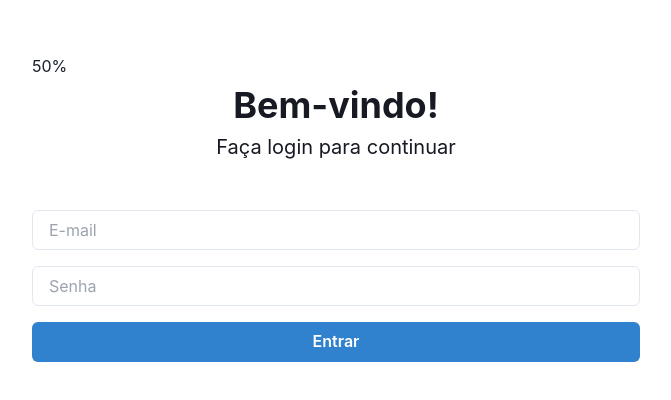
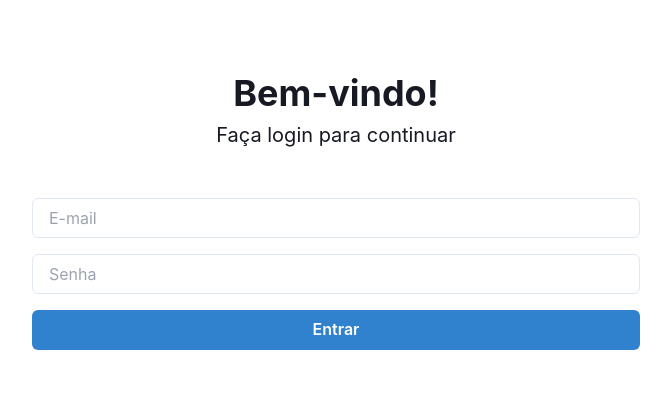
Before and after one commit to jeovabah/library-digital-web-book, a Next.js app: page / in a window 1280 px wide. Shown: the part 192-592 px from the top of the page, without its empty margins (304-975 px from the left). Built offline with nearby package versions, Linux system fonts and the light colour scheme.

Commit message:
Ajustando para WINDOWS

```diff
--- a/src/pages/index.tsx
+++ b/src/pages/index.tsx
@@ -18,7 +18,6 @@ export default function Login() {
   const [user, setUser] = useState<DataLogin>({} as DataLogin);
   return (
     <div className="w-full h-full flex items-center justify-center sm:flex-col  px-8">
-      <div className="lg:w-1/2 max-sm:hidden  max-sm:w-full sm:w-full">50%</div>
       <div className="lg:w-1/2 max-sm:w-full max-sm:h-full max-sm:items-center max-sm:justify-center max-sm:flex max-sm:flex-col sm:w-full">
         <Text
           fontSize="4xl"
```
